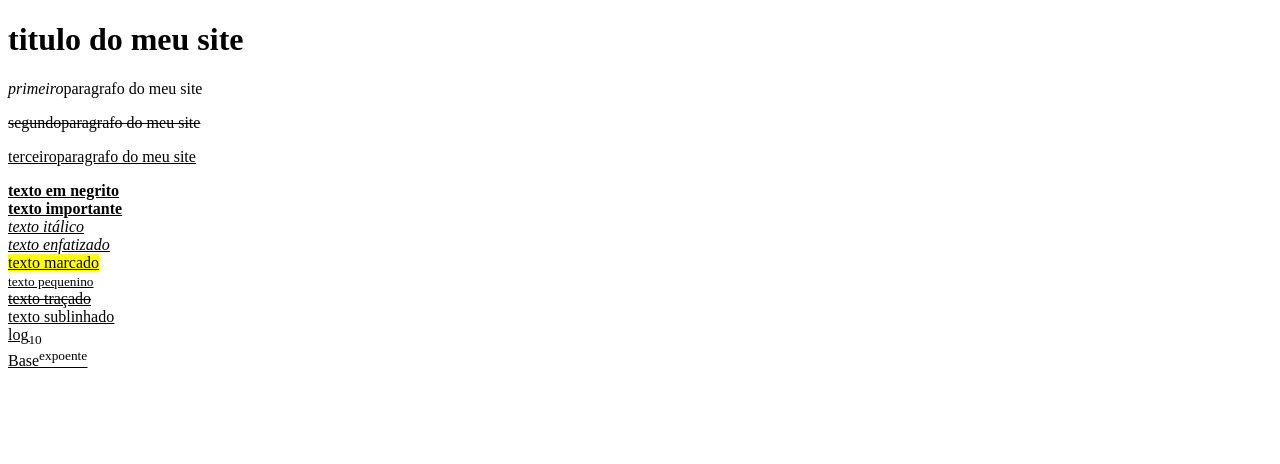
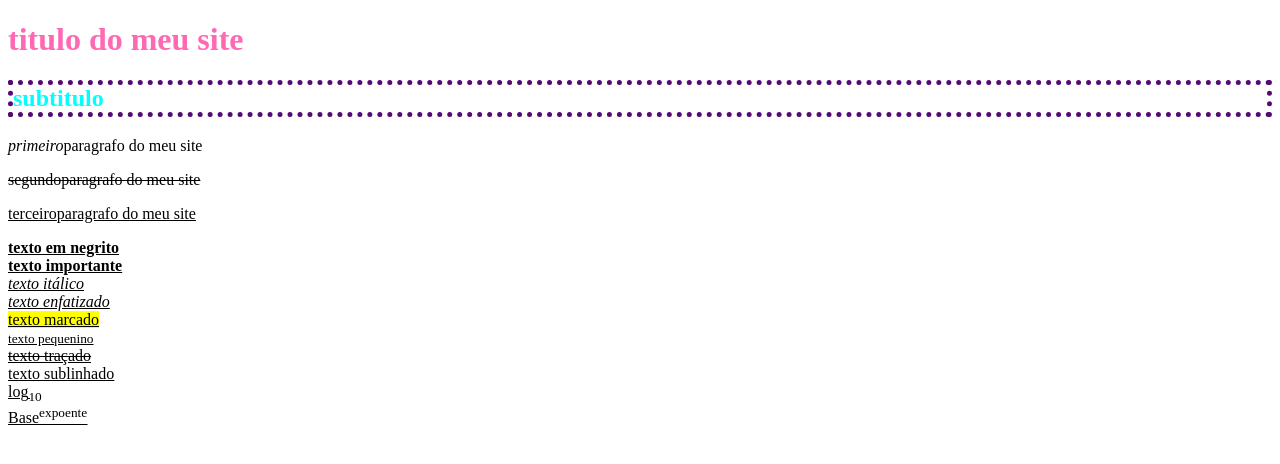
Before and after one commit to Almeidajenifer/projeto01, a plain HTML site: page index.html in a window 1280 px wide. Drawn offline with Linux system fonts and the light colour scheme.

Commit message:
elementos basicos

```diff
--- a/index.html
+++ b/index.html
@@ -1,11 +1,23 @@
     <!DOCTYPE html>  <!--define a versão 5 do HTML-->
-    <html>           <!--delimitação do HTML-->
+    <html lang="pt-br">        <!--delimitação do HTML-->
         <head>
+            <meta charset="UTF-8">
+            <!--css na tag style-->
+            <style>
+               h2{
 
+
+                 color:aqua;
+                 border: dotted 5px rgb(86, 8, 117);
+
+               }
+            </style>
+            <link rel="stylesheet" href="style.css">
         </head>
 
-        <body>
-        <h1>titulo do meu site</h1>
+    <body>
+        <h1 style="color:hotpink;">titulo do meu site</h1>
+        <h2>subtitulo</h2>
         <P><i>primeiro</i><b></b>paragrafo do meu site</P>
         <P><del>segundo</i><b></b>paragrafo do meu site</P>
         <P><u>terceiro</i><b></b>paragrafo do meu site</P>
--- /dev/null
+++ b/style.css
@@ -0,0 +1,3 @@
+body{
+
+}
```
